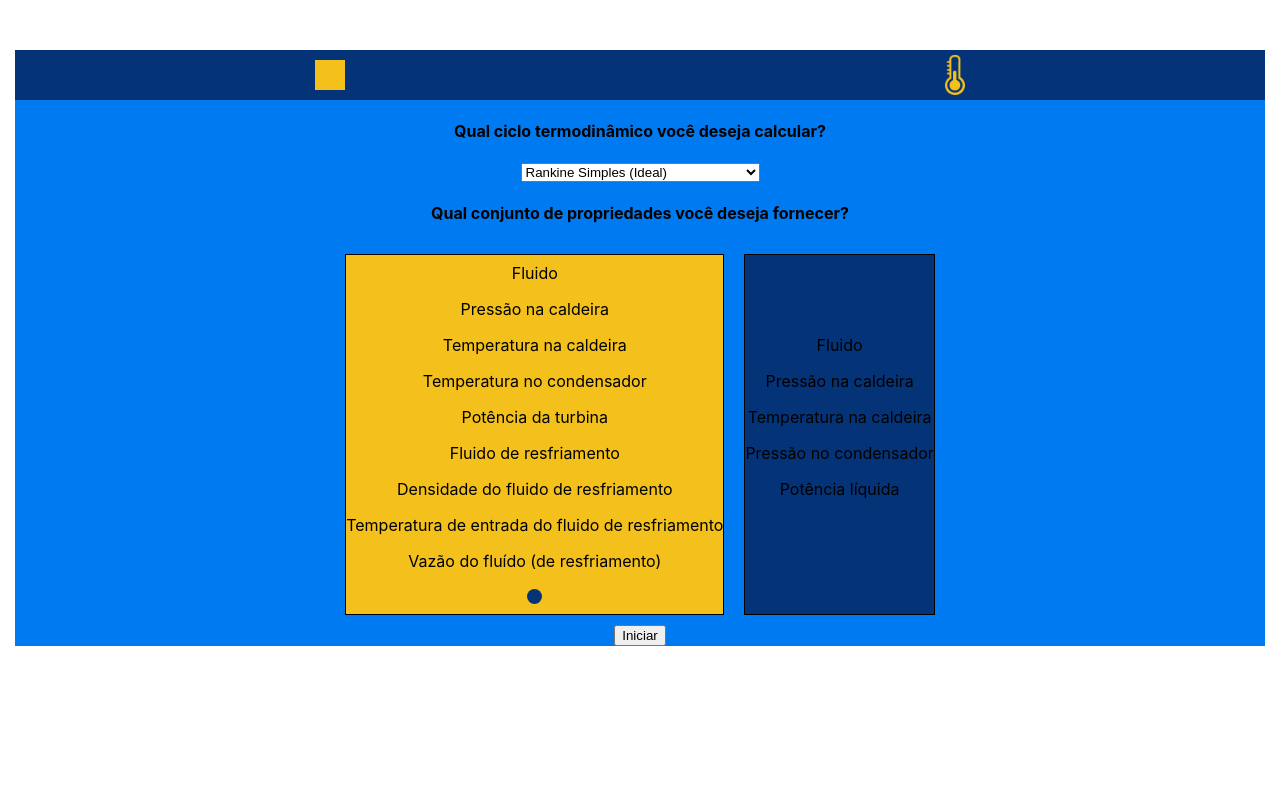
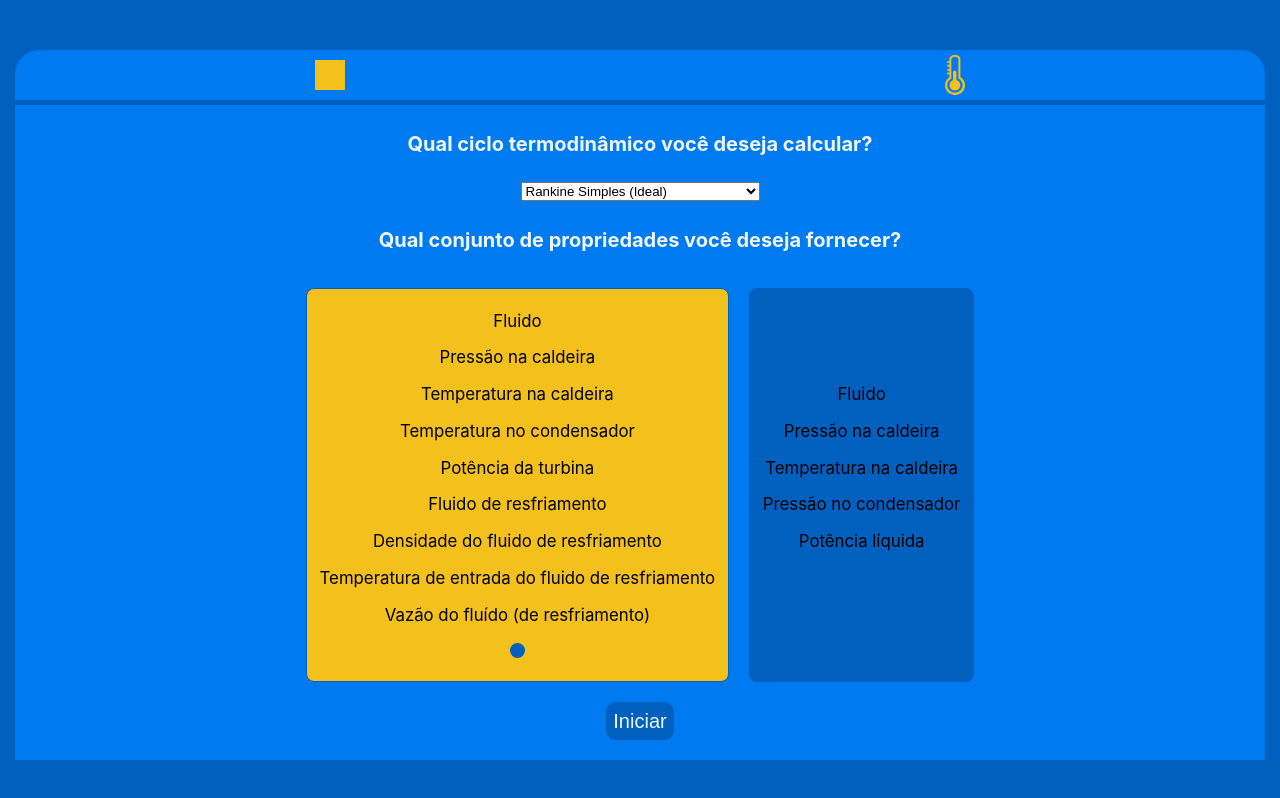
Before and after one commit to valmarath/rankine-cycle-calculator, a React (Create React App) app in the folder client/: page / in a window 1280 px wide. Shown: the top 798 px of the page. Built offline with nearby package versions, Linux system fonts and the light colour scheme.

Commit message:
Started color palette changing

```diff
--- a/client/src/App.css
+++ b/client/src/App.css
@@ -1,3 +1,6 @@
+body {
+  background-color: #0060BF;
+}
 .App {
   text-align: center;
 }
--- a/client/src/App.styles.js
+++ b/client/src/App.styles.js
@@ -16,7 +16,10 @@ export const Container = styled.div`
 export const HeaderArea = styled.header`
     width: 100%;
     padding: 5px 0;
-    background-color: #053378;
+    background-color: #007AF1;
+    border-bottom: 5px solid #0060BF;
+    border-top-right-radius: 3vh;
+    border-top-left-radius: 3vh;
 `;
 
 export const HeaderImg = styled.div`
--- a/client/src/components/CycleSelector/styles.js
+++ b/client/src/components/CycleSelector/styles.js
@@ -9,7 +9,9 @@ export const Container = styled.div`
 `;
 
 export const Label = styled.h4`
-
+    font-size: 2.5vh;
+    color: #F0F8FE;
+    text-align: center;
 `;
 
 export const Select = styled.select`
@@ -26,26 +28,29 @@ export const InputItem = styled.div`
     align-items: center;
     justify-content: center;
     text-align: center;
-    border: 1px solid #000;
+    border-radius: 1vh;
+    border: 1px solid #0060BF;
     cursor: pointer;
     margin: 10px;
     p {
         margin-block-start: 0.5em;
         margin-block-end: 0.5em;
     }
-    background-color: #053378;
+    background-color: #0060BF;
     ${props => props.cycleProperties === true && `
     background-color: #F3C01C;
 `}
+    padding: 1vw;
+    font-size: 2.1vh;
 `;
 
 export const SelectedCircle = styled.div`
     width: 15px;
     height: 15px;
     border-radius: 50%;
-    background-color: #053378;
+    background-color: #0060BF;
     ${props => props.cycleProperties === true && `
-    background-color: #053378;
+    background-color: #0060BF;
 `}
     margin: 10px 0;
 `;
@@ -57,10 +62,36 @@ export const InputCircle = styled.input`
 export const ButtonContainer = styled.div`
     display: flex;
     flex-direction: row;
-    justify-content: center;
+    justify-content: space-evenly;
     align-items: center;
+    text-align:center;
+    width: 30%;
+    @media (max-width:900px) {
+        width: 40%;
+    }
+    @media (max-width:600px) {
+        width: 60%;
+    }
+    @media (max-width:500px) {
+        width: 80%;
+    }
 `;
 
 export const Button = styled.button`
-
+    display: flex;
+    flex-direction: row;
+    justify-content: center;
+    align-items: center;
+    text-align:center;
+    height: auto;
+    // width: auto
+    color: #F0F8FE;
+    background-color: #0060BF;
+    border: none;
+    border-radius: 10px;
+    margin-top: 10px;
+    margin-bottom: 20px;
+    font-size: 2.5vh;
+    padding: 7.5px;
+    cursor: pointer;
 `;
--- a/client/src/components/results/index.js
+++ b/client/src/components/results/index.js
@@ -31,17 +31,21 @@ export const Result = ( {data, resultInfo} ) => {
             ))}
             {typeof data == "object" &&
                 <>
+                    <p>
                         - Para calcular o mesmo ciclo com diferentes valores de entrada, basta modificar estes e clicar em calcular novamente.
                         <br/><br/>
                         - Para alterar o tipo de ciclo ou as entradas que serão fornecidas, clique em configurações e selecione o setup desejado.
+                    </p>
                 </>
             // In case of error
             }
             {typeof data == "string" &&
                 <>
+                    <p>
                         - Com base nos valores informados, não foi possível realizar os cálculos deste sistema.
                         <br/><br/>
                         - Revise os dados de entrada e verifique se os mesmos foram inseridos corretamente em seus devidos campos.
+                    </p>
                 </>
             }
 
--- a/client/src/components/results/styles.js
+++ b/client/src/components/results/styles.js
@@ -7,6 +7,9 @@ export const Container = styled.div`
     align-items: center;
     height: 100%;
     color: white;
+    width: 70%;
+    margin: 0 auto;
+    text-align: center;
 `;
 
 export const Title = styled.h2`
```
Also changed, not shown: 1 other file (tests, documents, lock files or other folders). Lines whose indentation alone changed are shown as unchanged.
